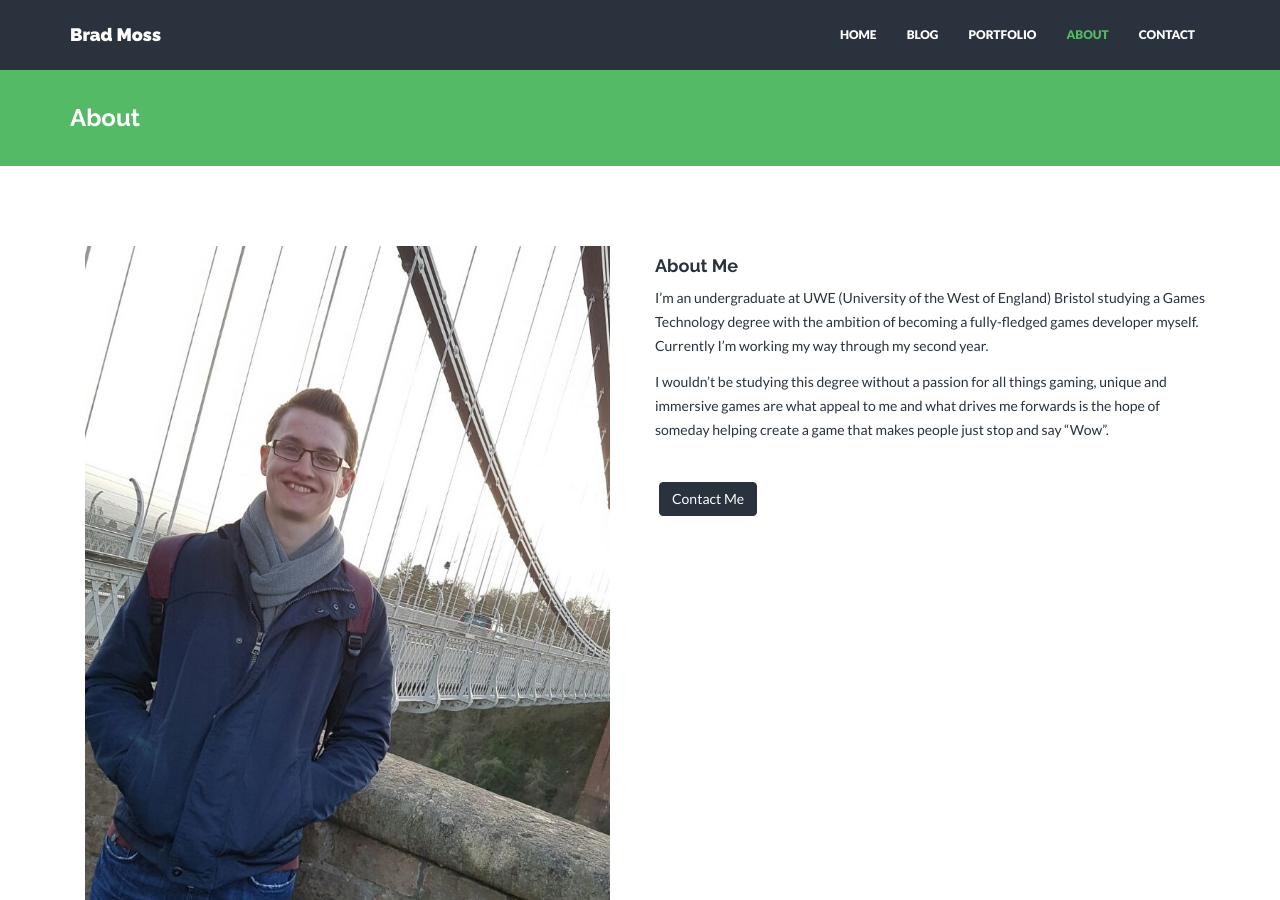
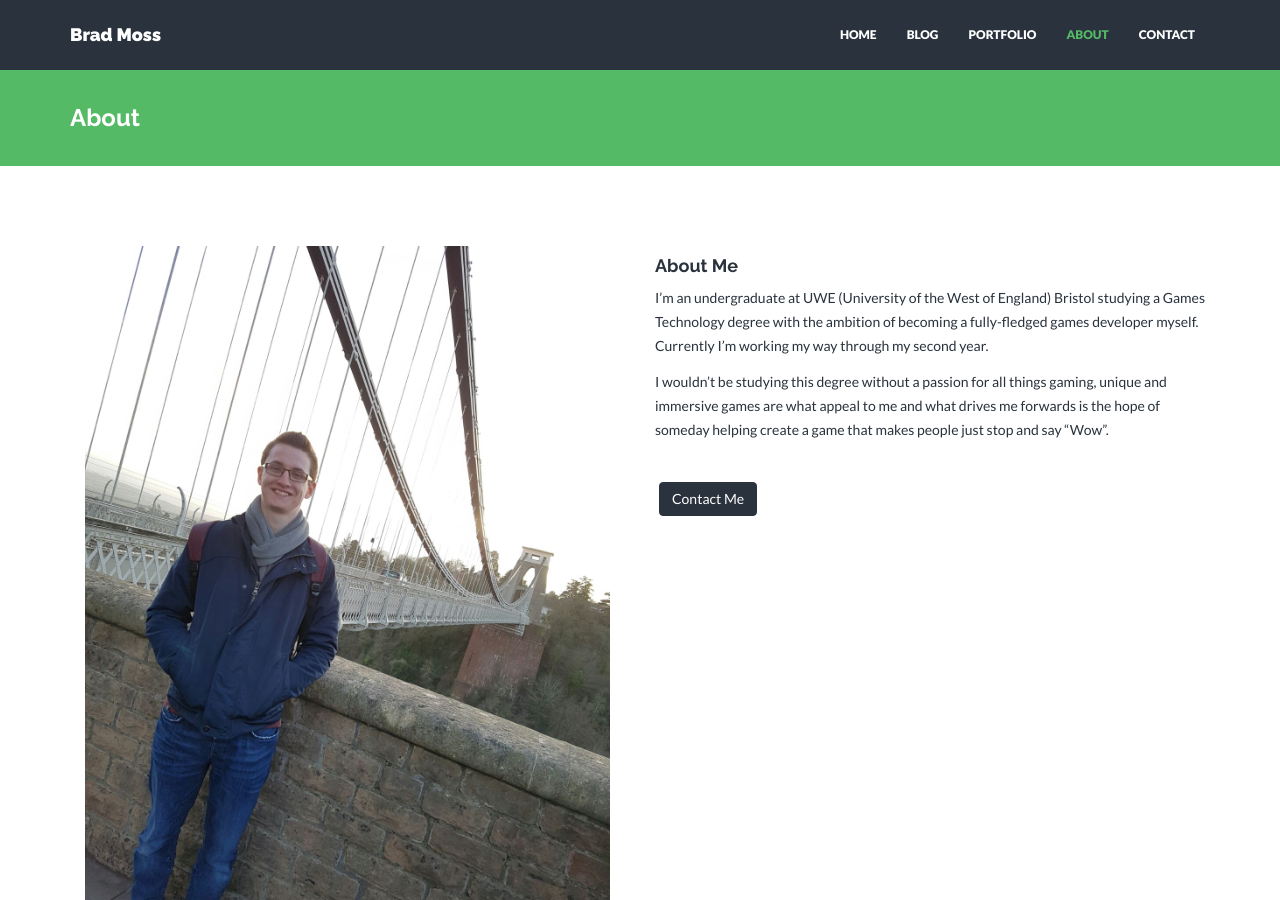
Before and after one commit to bmoss656/bmoss656.github.io, a Jekyll site: the page built from about.html, in a window 1280 px wide and 900 px high. Built offline with Jekyll 4.4.1, drawn with Linux system fonts in a browser that asks for light colours; nearby versions of some CDN libraries.

Commit message:
Update about.html

```diff
--- a/about.html
+++ b/about.html
@@ -10,7 +10,7 @@ permalink: /about/
         {% for member in site.members %}
         <div class="col-lg-12 col-md-12 col-sm-12">
             <div class="he-wrap tpl6">
-            <img src="{{ "/assets/img/member/Brad1.jpg" | prepend: site.baseurl }}{{ member.img }}" alt="">
+            <img src="{{ "/assets/img/member/Brad.jpg" | prepend: site.baseurl }}{{ member.img }}" alt="">
                 <div class="he-view">
                     <div class="bg a0" data-animate="fadeIn">
                         <h3 class="a1" data-animate="fadeInDown">Contact Me:</h3>
```
